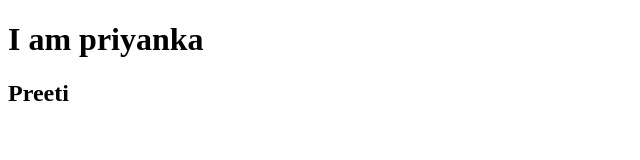
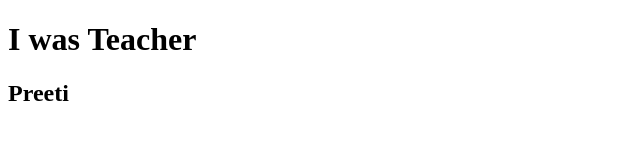
Before and after one commit to priyanka2334/gitpractice1, a plain HTML site: page index.html in a window 1280 px wide. Shown: the whole page, without its empty margins (0-640 px from the left). Drawn offline with Linux system fonts and the light colour scheme.

Commit message:
add teacher

```diff
--- a/index.html
+++ b/index.html
@@ -6,7 +6,7 @@
     <title>Document</title>
 </head>
 <body>
-    <h1>I am priyanka</h1>
+    <h1>I was Teacher</h1>
     <h2>Preeti</h2>
 </body>
 </html>
```
